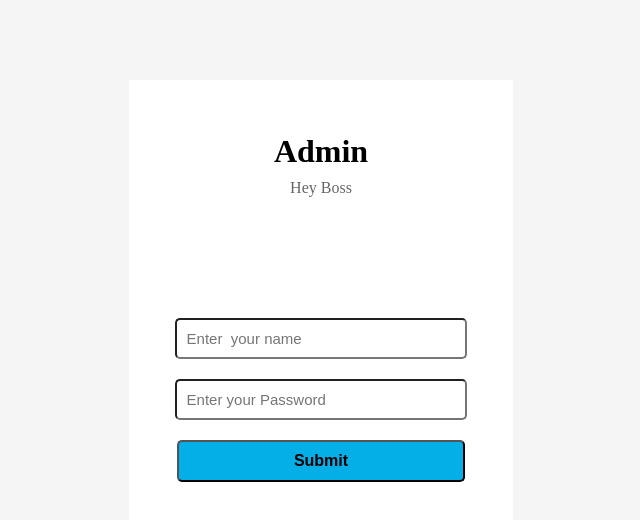
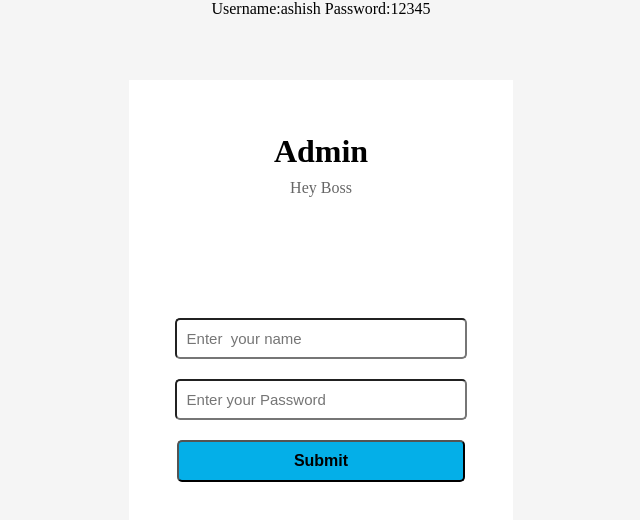
Before and after one commit to Ashish-jukaria/SkillUp, a website: page public/Admin.html in a window 1280 px wide. Shown: the whole page, without its empty margins (319-959 px from the left). Drawn offline with nearby package versions, Linux system fonts and the light colour scheme.

Commit message:
add admin

```diff
--- a/public/Admin.html
+++ b/public/Admin.html
@@ -10,9 +10,11 @@
 </head>
 <body>
 
-
+    Username:ashish
+    Password:12345
     <div id="adminform">
         <p>Hey Boss</p>
+
         <h1>Admin</h1>
         <input id="adminusername" type="text" placeholder="Enter  your name">
         <input id="adminpassword" type="text" placeholder="Enter your Password">
```
